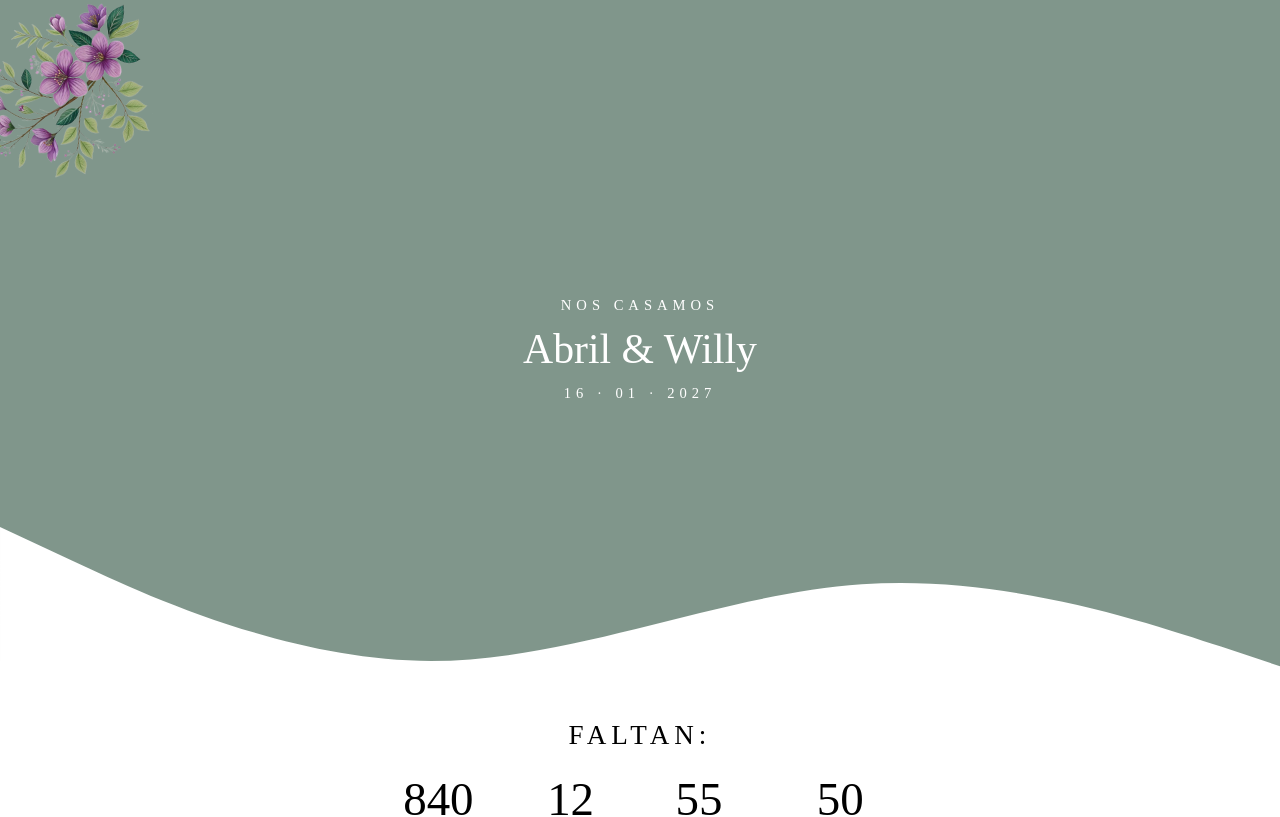
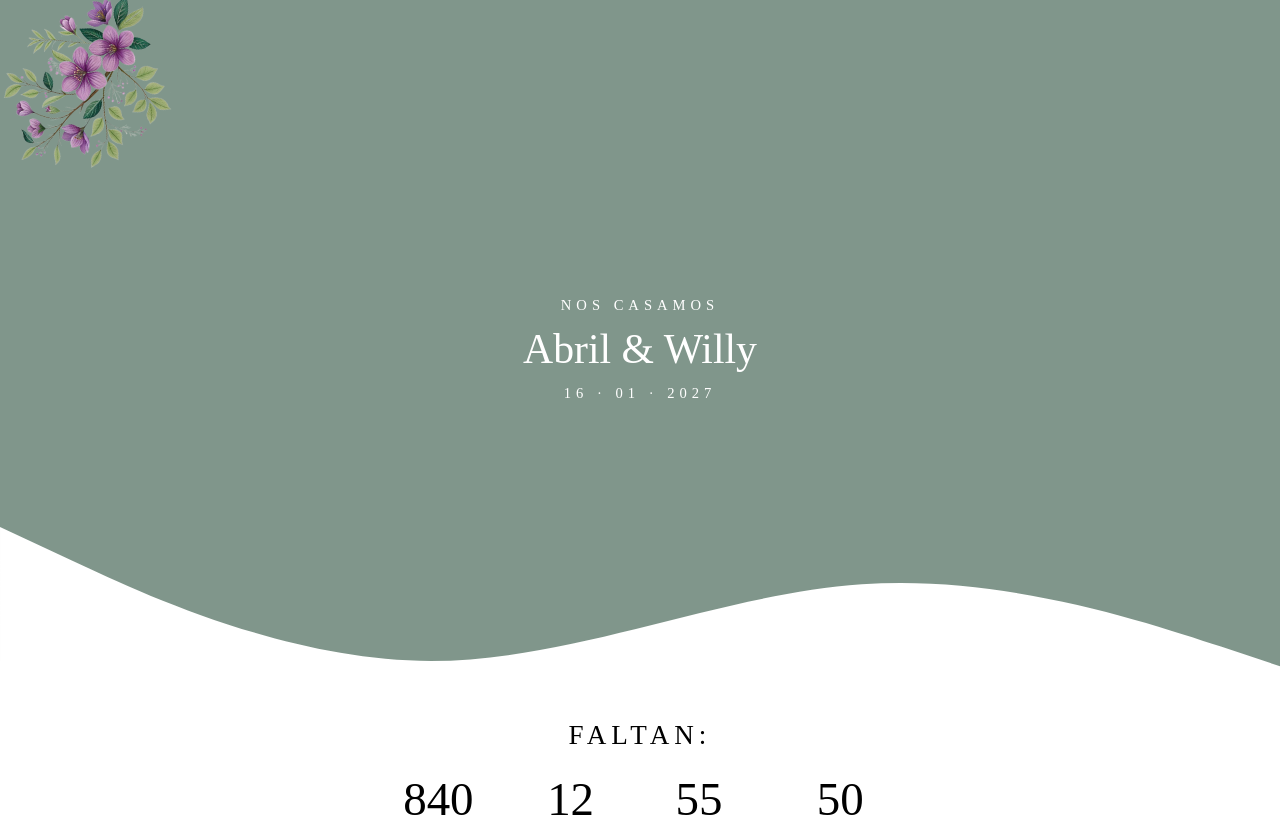
Before and after one commit to abril-cantera/invitacion, a React (Vite) app: page / in a window 1280 px wide. Shown: the top 817 px of the page. Built offline with nearby package versions, Linux system fonts and the light colour scheme; a web font is replaced by a local one.

Commit message:
Vista Home y Contdown

```diff
--- a/src/styles/Home.css
+++ b/src/styles/Home.css
@@ -55,17 +55,17 @@
 .flor {
   position: absolute;
   top: 0%;
-  left: -2%;
-  transform: rotate(253deg) scale(0.8); /* arranca más chica */
-  opacity: 0;
-  transition: transform 1s ease, opacity 1s ease;
+  left: 0%;
+  transform: rotate(253deg) scale(0.8);
+  opacity: 0.1;
+  transition: transform 1s ease, opacity 1.2s ease;
 }
 
 .flor-activa {
-  transform: rotate(263deg) scale(1); /* termina en tamaño normal */
+  transform: rotate(253deg) scale(1);
   opacity: 1;
 }
 
 .flor img {
-  width: 180px;
+  width: 170px;
 }
```
